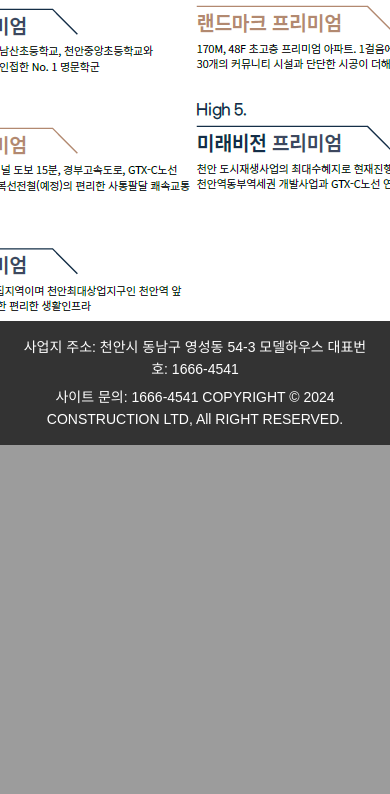
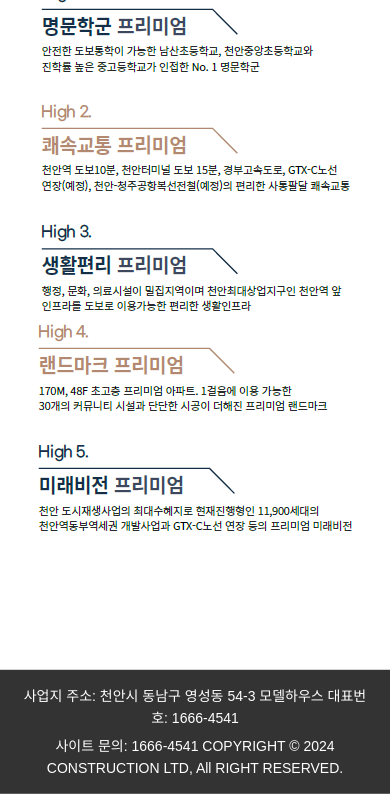
Before and after one commit to mellow-mars/apt-CA, a Django app: page /location/ in a window 390 px wide; the page is wider, and only the part inside the window is pictured. Shown: the part 1085-1879 px from the top of that part. Before the commit the page ends 1530 px from the top of that part, so only its background shows below. Run offline with Django 5.2, Linux system fonts and the light colour scheme.

Commit message:
입지환경 모바일 이미지 수정

```diff
--- a/apt/templates/apt/block.html
+++ b/apt/templates/apt/block.html
@@ -5,6 +5,7 @@
     <h2>단지안내</h2>
 </section>
 
+<div class="block-container">
     <h3><br> 단지배치도 <br></h3>
 
     <!-- 탭 버튼 -->
@@ -16,5 +17,6 @@
     <div class="block">
         <img src="{% static 'images/block.png' %}">
     </div>
+</div>
 
 {% endblock %}
--- a/apt/templates/apt/location.html
+++ b/apt/templates/apt/location.html
@@ -18,6 +18,7 @@
     <div class="location-img">
         <img src="{% static 'images/입지환경.png' %}">
         <img src="{% static 'images/입지환경2.png' %}">
+
     </div>
 
     <div class="location-img2">
--- a/static/css/style.css
+++ b/static/css/style.css
@@ -79,12 +79,18 @@
 
 
 /* base.html */
+html,
 body {
     font-family: Arial, sans-serif;
     margin: 0;
     padding: 0;
     line-height: 1.6;
     text-align: center;
+    height: auto;
+    min-height: 100%;
+    display: flex;
+    flex-direction: column;
+    padding-bottom: 0;
 }
 
 header {
@@ -214,7 +220,8 @@ header ul li a {
     color: white;
     padding: 15px 0;
     font-size: 14px;
-    font-family: Arial, sans-serif;
+    position: relative;
+    transform: translateY(105%);
 }
 
 .footer-container {
@@ -267,6 +274,7 @@ header ul li a {
 
     .nav-tel {
         font-size: 20px;
+        padding-right: 5%;
     }
 
     .nav-logo img {
@@ -664,6 +672,14 @@ header ul li a {
     align-items: flex-start;
 }
 
+@media (max-width: 480px) {
+    .location-img2 {
+        display: flex;
+        align-items: center;
+        flex-direction: column;
+    }
+}
+
 
 
 /* direction.html */
```
Lines whose indentation alone changed are shown as unchanged.
